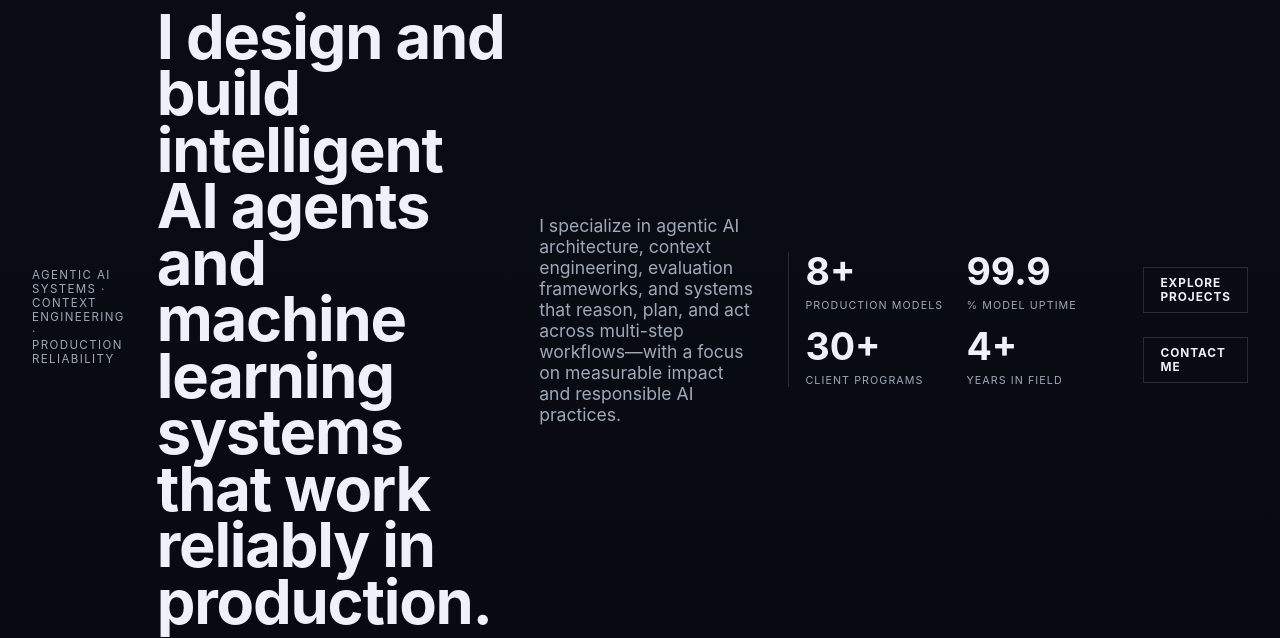
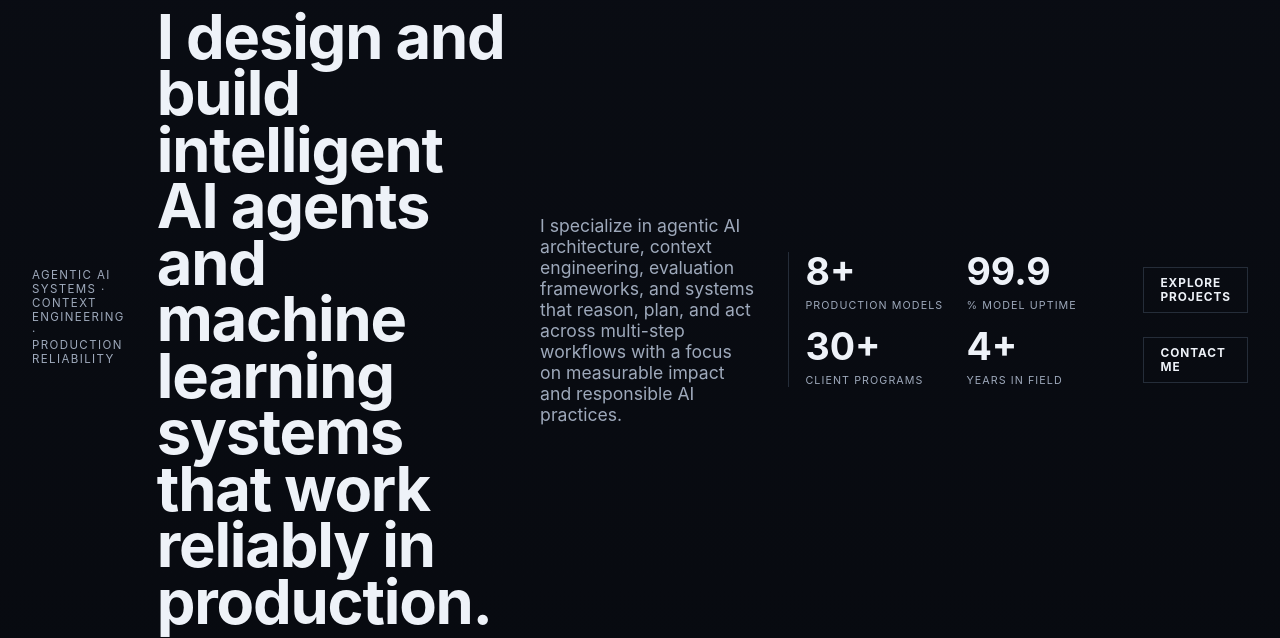
Before and after one commit to TechBid/myportfolio, a Flask app: page / in a window 1280 px wide. Shown: the part 259-897 px from the top of the page. Run offline with Flask 3, Linux system fonts and the light colour scheme; parts of the project's set-up code (start-up, migrations or seed data) failed here and were passed over.

Commit message:
Remove dash from hero lead copy

```diff
--- a/templates/index.html
+++ b/templates/index.html
@@ -61,7 +61,7 @@
         <section id="hero-section" class="story-hero">
             <p class="kicker">AGENTIC AI SYSTEMS · CONTEXT ENGINEERING · PRODUCTION RELIABILITY</p>
             <h2 class="hero-title">I design and build intelligent AI agents and machine learning systems that work reliably in production.</h2>
-            <p class="hero-lead">I specialize in agentic AI architecture, context engineering, evaluation frameworks, and systems that reason, plan, and act across multi-step workflows—with a focus on measurable impact and responsible AI practices.</p>
+            <p class="hero-lead">I specialize in agentic AI architecture, context engineering, evaluation frameworks, and systems that reason, plan, and act across multi-step workflows with a focus on measurable impact and responsible AI practices.</p>
 
             <div class="hero-metrics">
                 <div><span class="metric-number" data-target="{{ settings.production_models|default('8') }}">0</span><span class="metric-label">Production models</span></div>
```
